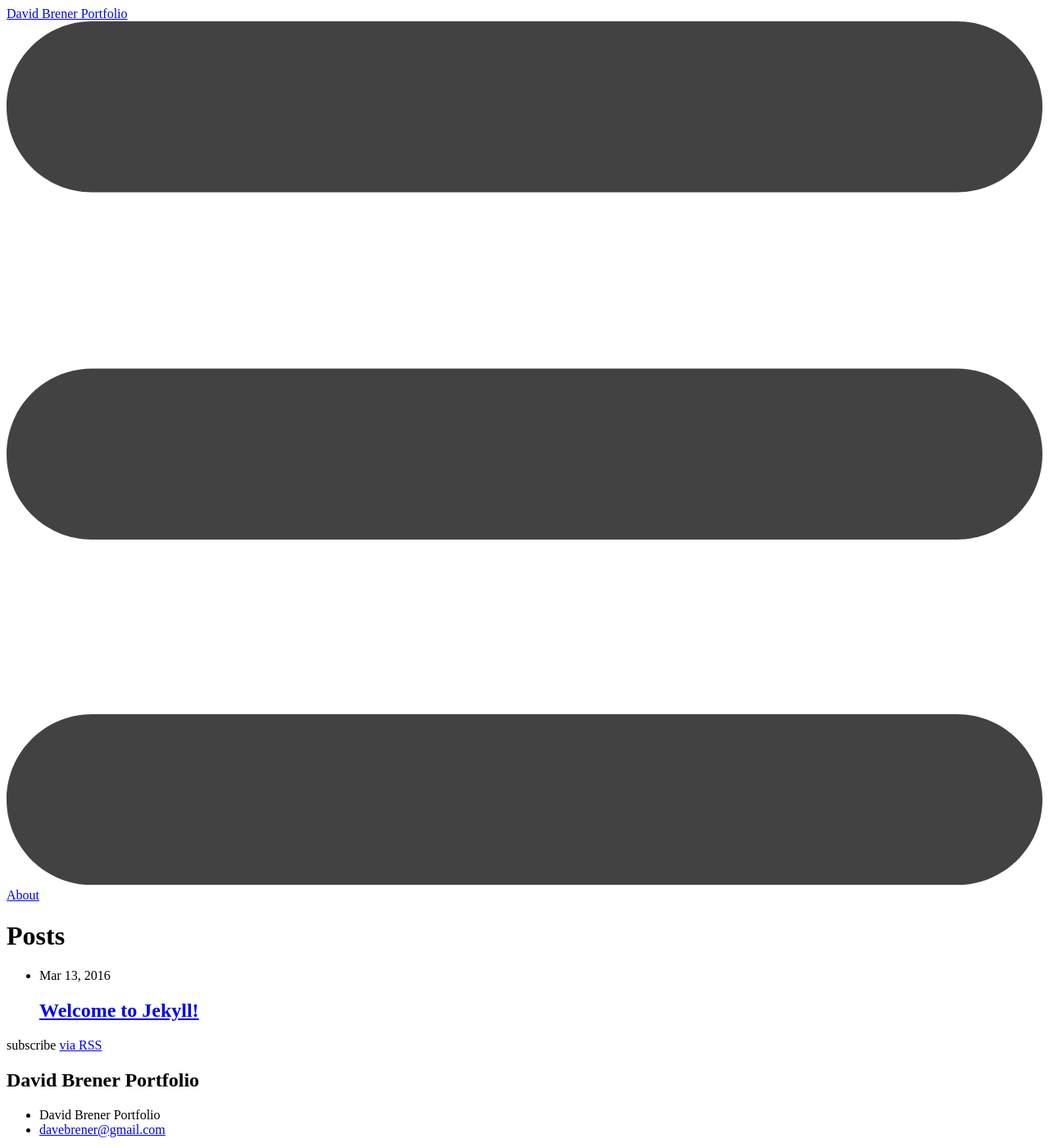
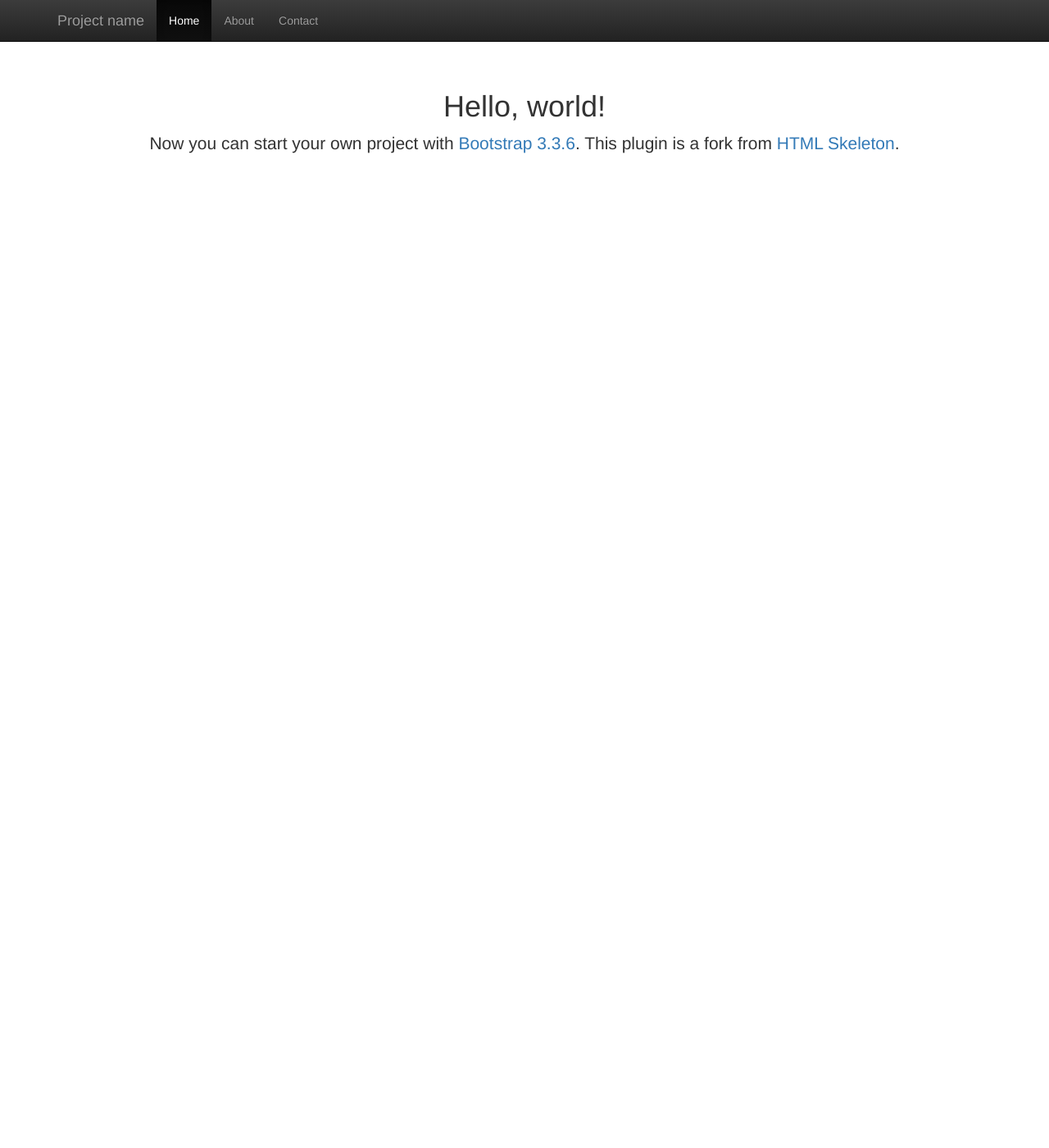
Before and after one commit to davebrener/portfolio, a Jekyll site: the page built from index.html, in a window 1280 px wide and 1400 px high. Shown: the whole window at 82% size. Built offline with Jekyll 4.4.1, drawn with Linux system fonts in a browser that asks for light colours; nearby versions of some CDN libraries; some of the changed text lies outside the part shown.

Commit message:
created bootstrap layout

```diff
--- a/_layouts/default.html
+++ b/_layouts/default.html
@@ -1,20 +1,53 @@
 <!DOCTYPE html>
-<html>
+<html lang="">
+<head>
+    <meta charset="UTF-8">
+    <meta name="viewport" content="width=device-width, initial-scale=1.0">
+    <meta name="description" content="">
+    <meta name="author" content="">
+    <title>Starter Template for Bootstrap 3.3.6</title>
+    <link rel="shortcut icon" href="">
+    <link rel="stylesheet" href="https://maxcdn.bootstrapcdn.com/bootstrap/3.3.6/css/bootstrap.min.css">
+    <link rel="stylesheet" href="https://maxcdn.bootstrapcdn.com/bootstrap/3.3.6/css/bootstrap-theme.min.css">
+    <style>body{padding-top:50px;}.starter-template{padding:40px 15px;text-align:center;}</style>
 
-  {% include head.html %}
+    <!--[if IE]>
+        <script src="https://cdnjs.cloudflare.com/ajax/libs/html5shiv/3.7.3/html5shiv.min.js"></script>
+        <script src="https://cdnjs.cloudflare.com/ajax/libs/respond.js/1.4.2/respond.min.js"></script>
+    <![endif]-->
+</head>
 
-  <body>
+<body>
+    <nav class="navbar navbar-inverse navbar-fixed-top" role="navigation">
+        <div class="container">
+            <div class="navbar-header">
+                <button type="button" class="navbar-toggle" data-toggle="collapse" data-target=".navbar-collapse">
+                    <span class="sr-only">Toggle navigation</span>
+                    <span class="icon-bar"></span>
+                    <span class="icon-bar"></span>
+                    <span class="icon-bar"></span>
+                </button>
+                <a class="navbar-brand" href="#">Project name</a>
+            </div>
 
-    {% include header.html %}
+            <div class="collapse navbar-collapse">
+                <ul class="nav navbar-nav">
+                    <li class="active"><a href="#">Home</a></li>
+                    <li><a href="#about">About</a></li>
+                    <li><a href="#contact">Contact</a></li>
+                </ul>
+            </div><!--.nav-collapse -->
+        </div>
+    </nav>
 
-    <div class="page-content">
-      <div class="wrapper">
-        {{ content }}
-      </div>
+    <div class="container">
+        <div class="starter-template">
+            <h1>Hello, world!</h1>
+            <p class="lead">Now you can start your own project with <a target="_blank" href="http://getbootstrap.com/">Bootstrap 3.3.6</a>. This plugin is a fork from <a href="https://github.com/le717/brackets-html-skeleton#readme">HTML Skeleton</a>.</p>
+        </div>
     </div>
 
-    {% include footer.html %}
-
-  </body>
-
+    <script src="https://ajax.googleapis.com/ajax/libs/jquery/1.11.3/jquery.min.js"></script>
+    <script src="https://maxcdn.bootstrapcdn.com/bootstrap/3.3.6/js/bootstrap.min.js"></script>
+</body>
 </html>
```
